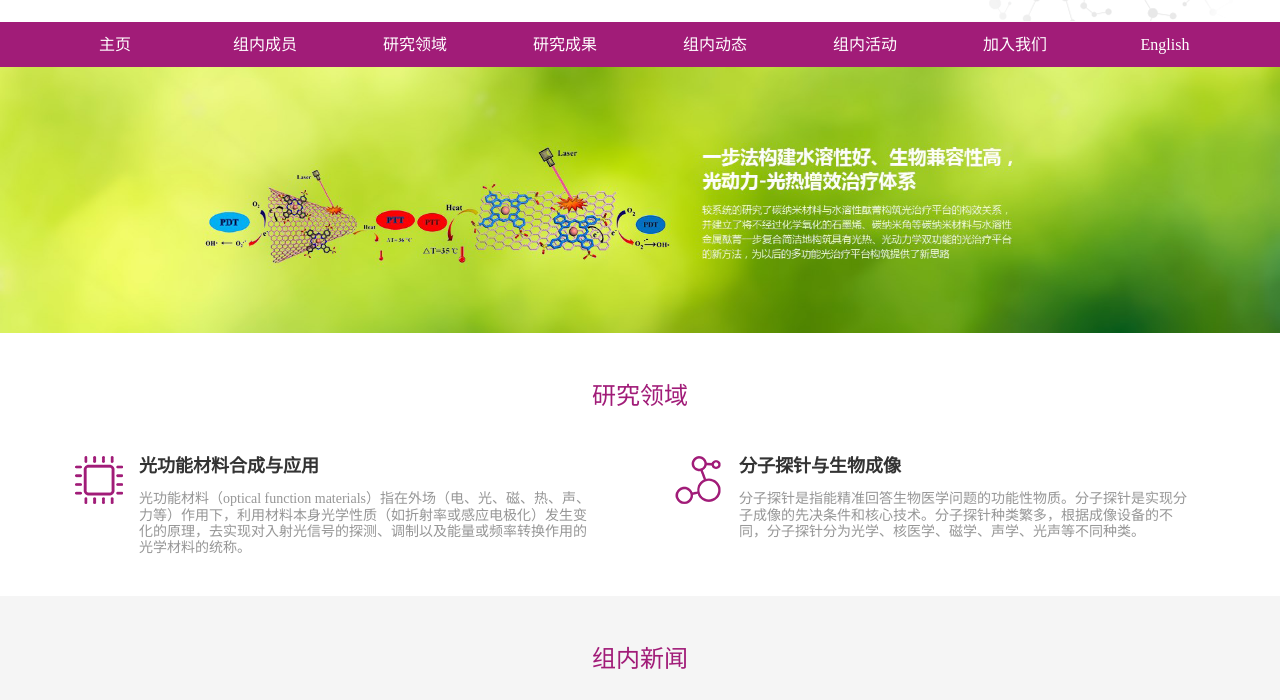
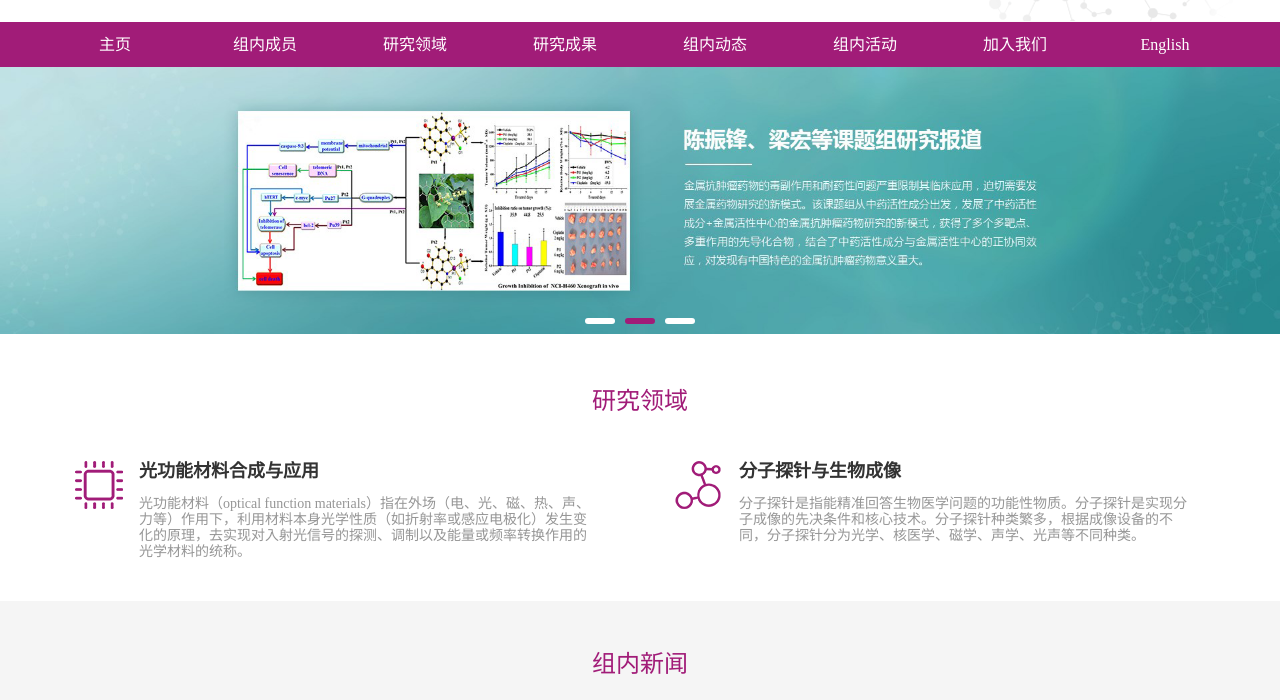
Before and after one commit to everbrez/chen-s-group, a website: page html/index.html in a window 1280 px wide. Shown: the part 98-798 px from the top of the page. Drawn offline with Linux system fonts and the light colour scheme.

Commit message:
[slider] use swiper.js

```diff
--- a/html/index.html
+++ b/html/index.html
@@ -6,6 +6,8 @@
   <meta name="viewport" content="width=device-width, initial-scale=1.0">
   <meta http-equiv="X-UA-Compatible" content="ie=edge">
   <title>主页</title>
+  <!-- <link rel="stylesheet" href="https://cdnjs.cloudflare.com/ajax/libs/Swiper/3.4.2/css/swiper.min.css"> -->
+  <link rel="stylesheet" href="../styles/swiper.min.css">
   <link rel="stylesheet" href="../styles/normalize.css">
   <link rel="stylesheet" href="../styles/common.css">
   <link rel="stylesheet" href="../styles/index.css">
@@ -99,7 +101,7 @@
     </div>
   </nav>
 
-  <section class="slider">
+  <!-- <section class="slider">
     <div class="swiper-container">
       <div class="swiper-wrapper">
         <div class="swiper-item">
@@ -116,6 +118,16 @@
         </div>
       </div>
     </div>
+  </section> -->
+
+  <section class="swiper-container">
+      <div class="swiper-wrapper">
+          <div class="swiper-slide"><img src="../images/slider1.png" alt="slider1"></div>
+          <div class="swiper-slide"><img src="../images/slider2.png" alt="slider2"></div>
+          <div class="swiper-slide"><img src="../images/slider1.png" alt="slider1"></div>
+      </div>
+      <!-- 如果需要分页器 -->
+      <div class="swiper-pagination"></div>
   </section>
 
   <section class="research">
@@ -230,7 +242,8 @@
   </footer>
 
   <script src="../scripts/main.js"></script>
-  <script src="../scripts/slider.js"></script>
+  <!-- <script src="https://cdnjs.cloudflare.com/ajax/libs/Swiper/3.4.2/js/swiper.min.js"></script> -->
+  <script src="../scripts/swiper.min.js"></script>
 </body>
 
 </html>
--- a/scripts/main.js
+++ b/scripts/main.js
@@ -1,17 +1,11 @@
-// window.addEventListener('load', () => {
-//   navToggle()
-
-//   function navToggle() {
-//     const nav = document.getElementById('nav')
-//     const showBtn = document.getElementById('nav-show')
-//     const closeBtn = document.getElementById('nav-close')
-//     const mark = document.getElementById('nav-mark')
-
-//     mark.addEventListener('click', e => {
-//       e.stopPropagation()
-//       nav.classList.remove('show')
-//     }, true)
-//     showBtn.addEventListener('click', () => nav.classList.add('show'), false)
-//     closeBtn.addEventListener('click', () => nav.classList.remove('show'), false)
-//   }
-// }, false)
+window.addEventListener('load', () => {
+  var mySwiper = new Swiper ('.swiper-container', {
+    direction: 'horizontal',
+    loop: true,
+    autoplay: 3000,
+    simulateTouch : false,
+    paginationClickable :true,
+    pagination: '.swiper-pagination',
+    autoplayDisableOnInteraction: false,
+  })
+}, false)
--- a/styles/index.css
+++ b/styles/index.css
@@ -201,38 +201,15 @@ h1.title {
 }
 
 /* slider */
-.swiper-container {
-  position: relative;
+.swiper-pagination-bullet {
+  display: inline-block;
+  width: 30px;
+  height: 6px;
+  background: #fff;
+  border-radius: 3px;
+  opacity: 1;
 }
 
-.swiper-wrapper {
-  position: relative;
-  overflow: hidden;
-  width: 100%;
-  padding-top: 20.805%;
+.swiper-pagination-bullet-active {
+  background: #a11c78;
 }
-
-.swiper-item {
-  position: absolute;
-  top: 0;
-  font-size: 0;
-  text-align: center;
-  width: 100%;
-  left: -100%;
-}
-
-.swiper-item img {
-  width: 100%;
-}
-
-.swiper-item.current {
-  left: 0;
-}
-
-.swiper-item.prev {
-  left: -100%;
-}
-
-.swiper-item.next {
-  left: 100%;
-}
```
Also changed, not shown: scripts/swiper.min.js (added), styles/swiper.min.css (added).
